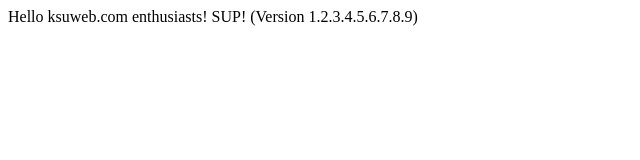
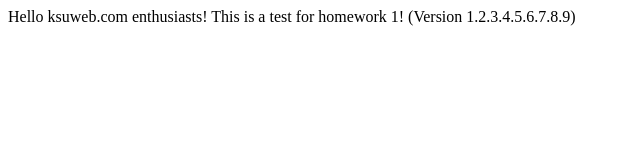
Before and after one commit to bscalfano/Web-Programming-2, a plain HTML site: page index.html in a window 1280 px wide. Shown: the whole page, without its empty margins (0-640 px from the left). Drawn offline with Linux system fonts and the light colour scheme.

Commit message:
Test push for Homework 1

```diff
--- a/index.html
+++ b/index.html
@@ -1,5 +1,5 @@
 <html>
 <body>
-Hello ksuweb.com enthusiasts! SUP! (Version 1.2.3.4.5.6.7.8.9)
+Hello ksuweb.com enthusiasts! This is a test for homework 1! (Version 1.2.3.4.5.6.7.8.9)
 </body>
 </html>
```
